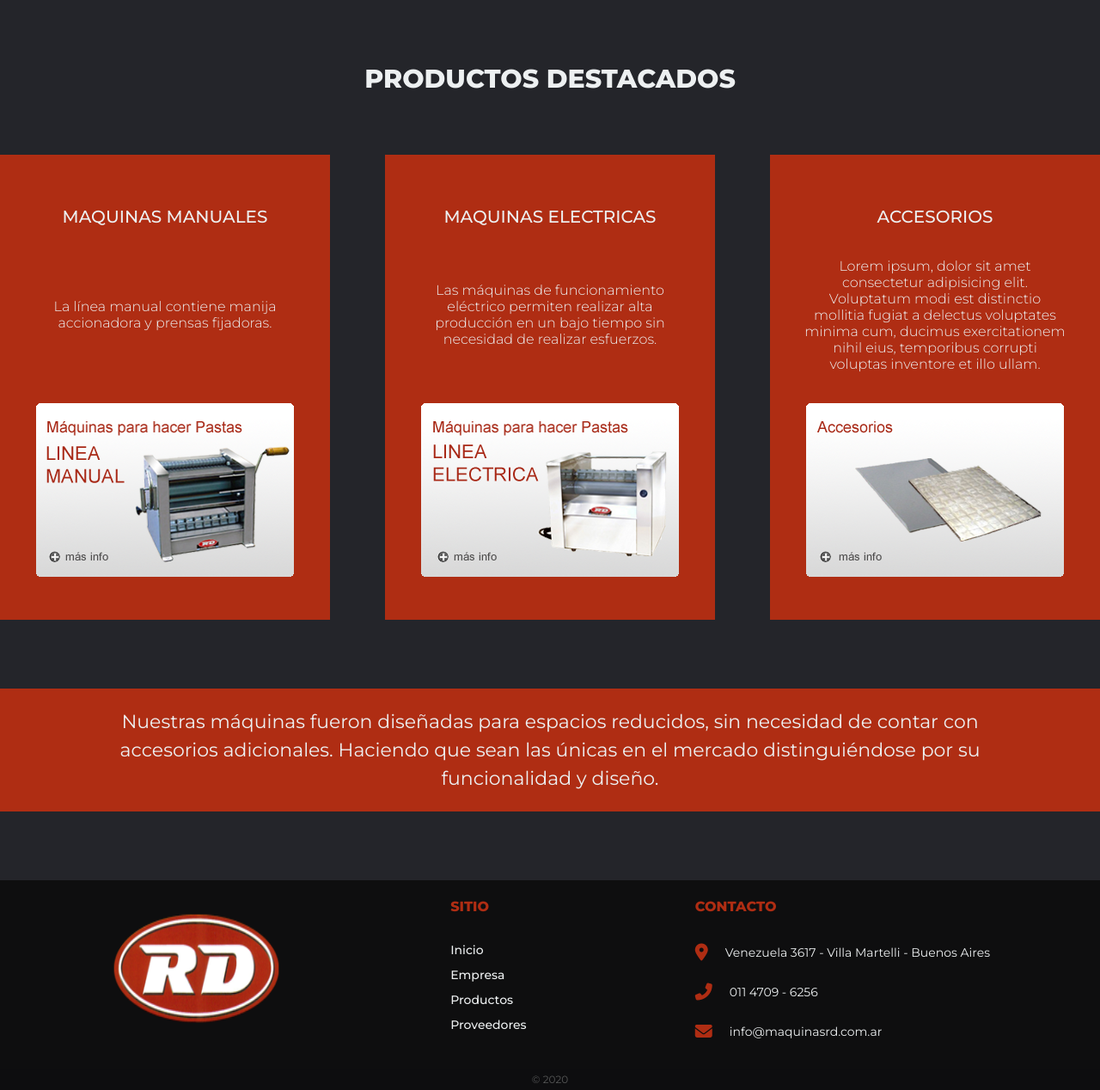
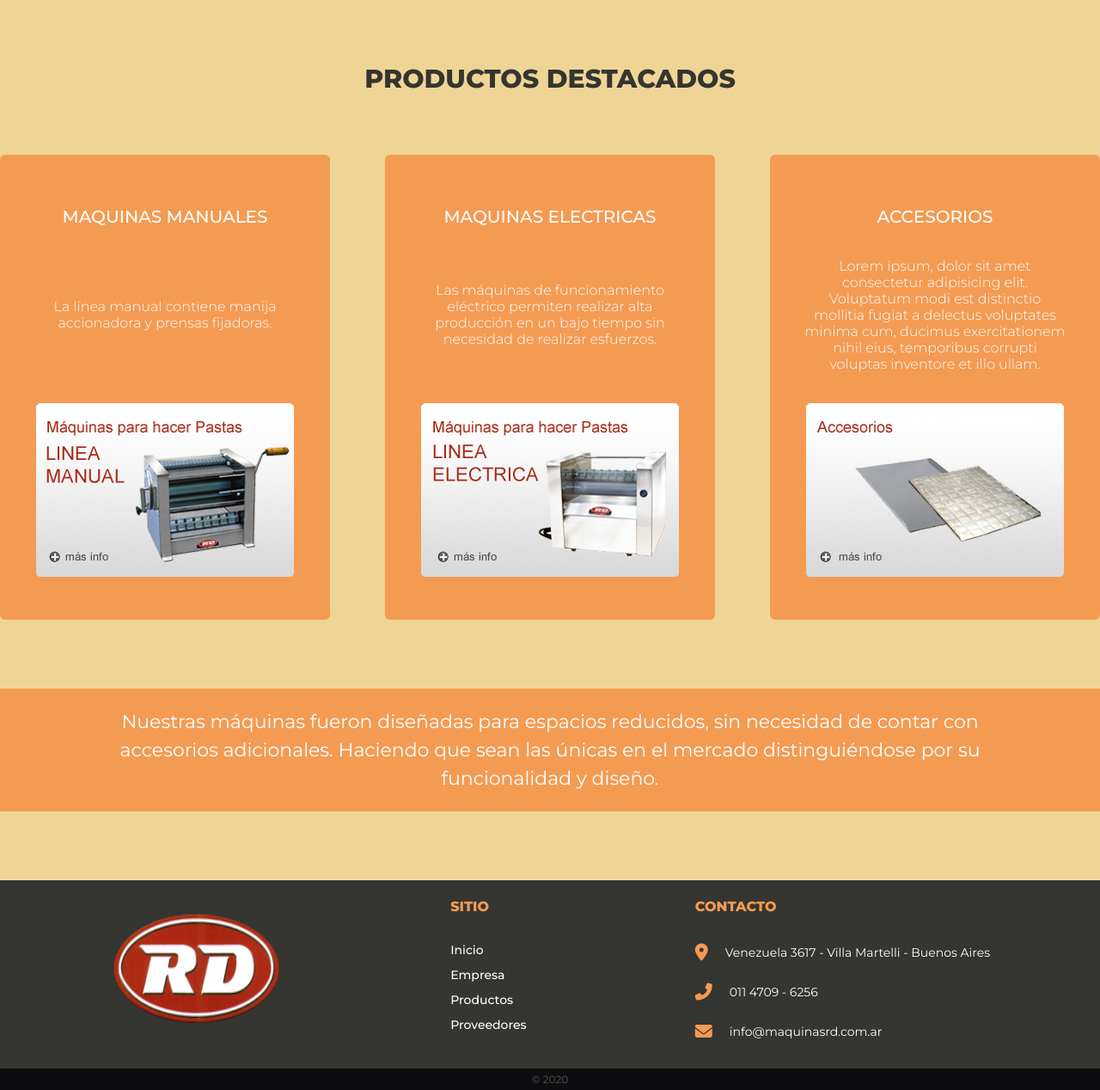
Before and after one commit to valentepablo/testcongabi, a plain HTML site: page index.html in a window 1280 px wide. Shown: the part 599-1867 px from the top of the page at 86% size. Drawn offline with Linux system fonts and the light colour scheme.

Commit message:
update-colores

```diff
--- a/styles.css
+++ b/styles.css
@@ -3,15 +3,27 @@
 * {
 	font-family: "Montserrat", sans-serif;
 }
+/* F39B53 */
+:root {
+	--box-bgcolor: #F39B53;
+	--bgcolor: #EFD595;
+	--darkcolor: #353531;
+	--hovercolor: #E76A4B;
+	--textcolor: #fff;
+}
 
 body {
-	background: #24252a;
+	background: var(--bgcolor);
 	padding: 0px;
 	margin: 0px;
 }
 
+nav ul li a {
+	color: var(--darkcolor);
+}
+
 li, a, button {
-	color: #edf0f1;
+	color: var(--textcolor);
 	text-decoration: none;
 	font-weight: 500;
 	font-size: 16px;
@@ -42,13 +54,12 @@ header {
 }
 
 .nav__links li a:hover {
-	color: #af2d13;
-
+	color: var(--hovercolor);
 }
 
 button {
 	padding: 9px 22px;
-	background: rgba(175,45,19,1);
+	background: var(--box-bgcolor);
 	border: none;
 	border-radius: 50px;
 	cursor: pointer;
@@ -56,7 +67,7 @@ button {
 }
 
 button:hover {
-	background: rgb(207, 53, 22);
+	background: var(--hovercolor);
 }
 
 .wrapper {
@@ -69,10 +80,10 @@ button:hover {
 }
 
 .productos-destacados {
-	max-width: 1400px;
+	max-width: 100%;
 	margin: 40px auto;
 	padding: 5px;
-	color: #edf0f1;
+	color: var(--darkcolor);
 	text-align: center;
 	box-sizing: border-box;
 }
@@ -83,7 +94,7 @@ button:hover {
 }
 
 .productos-container {
-	max-width: 1400px;
+	max-width: 100%;
 	margin: 40px auto;
 	display: flex;
 	justify-content: space-between;
@@ -93,8 +104,8 @@ button:hover {
 	flex-basis: 30%;
 	padding: 40px;
 	box-sizing: border-box;
-	background:  rgba(175,45,19,1);
-	color: #edf0f1;
+	background: var(--box-bgcolor);
+	color: var(--textcolor);
 	display: flex;
 	flex-direction: column;
 	align-items: center;
@@ -103,12 +114,13 @@ button:hover {
 	transition: 0.3s ease-in-out;
 	transform: scale(1);
 	cursor: pointer;
+	border-radius: 6px;
 }
 
 .producto:hover {
-	background: rgb(207, 53, 22);
+	background: var(--hovercolor);
 	transform: scale(1.02);
-	box-shadow: 0px 6px 10px #111;
+	box-shadow: 0px 2px 10px #333;
 }
 
 .producto h3 {
@@ -128,11 +140,13 @@ button:hover {
 }
 
 .info-maquinas-container {
-	background:  rgba(175,45,19,1);
-	color: #edf0f1;
+	background:var(--box-bgcolor);
+	color: var(--textcolor);
 	padding: 10px auto;
 	text-align: center;
 	margin: 80px auto 40px auto;
+	max-width: 100%;
+	box-sizing: border-box;
 }
 
 .info-maquinas-container p {
@@ -143,7 +157,7 @@ button:hover {
 }
 
 footer {
-	background-color: #0e0e0f;
+	background-color: var(--darkcolor);
 	max-width: 100%;
 	margin: 80px auto 0px auto;
 	box-sizing: border-box;
@@ -154,7 +168,7 @@ footer {
 	margin: 10px auto 0px auto;
 	box-sizing: border-box;
 	display: flex;
-	color: #edf0f1;
+	color: var(--textcolor);
 	justify-content: space-between;
 }
 
@@ -173,7 +187,7 @@ footer {
 }
 
 .sitio h4 {
-	color: rgba(175,45,19,1);
+	color: var(--box-bgcolor);
 	text-transform: uppercase;
 	font-size: 16px;
 }
@@ -194,7 +208,7 @@ footer {
 }
 
 .sitio ul li a:hover {
-	color: #af2d13;
+	color: var(--hovercolor);
 }
 
 .info-empresa {
@@ -206,7 +220,7 @@ footer {
 }
 
 .info-empresa h4 {
-	color: rgba(175,45,19,1);
+	color: var(--box-bgcolor);
 	text-transform: uppercase;
 	font-size: 16px;
 }
@@ -224,7 +238,7 @@ footer {
 
 .fas {
 	font-size: 20px;
-	color: #af2d13;
+	color: var(--box-bgcolor);
 }
 
 .center {
```
